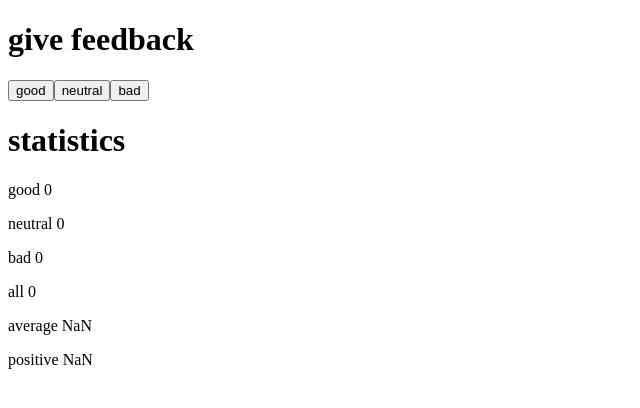
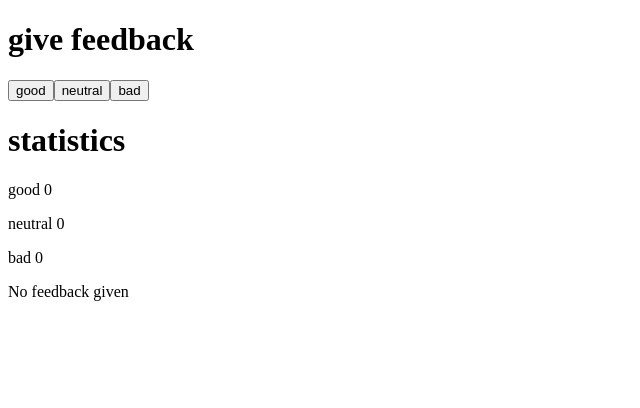
Before and after one commit to EugeneGincu/FullStackOpen, a React (Vite) app in the folder part1_exercise/: page / in a window 1280 px wide. Shown: the top 408 px of the page, without its empty margins (0-640 px from the left). Built offline with nearby package versions, Linux system fonts and the light colour scheme.

Commit message:
part1d exercise step 5

```diff
--- a/part1_exercise/src/App.jsx
+++ b/part1_exercise/src/App.jsx
@@ -14,15 +14,21 @@ const Display = (props) => {
 
 const Statistics = (props) => {
     let [good,bad,all] = props.values;
-    // console.log(props.values[0]);
+    if (all === 0) return <div>No feedback given</div>
     return (
         <div>
-            <Display text="all " value={all}/>
-            <Display text="average " value={(good-bad)/all}/>
-            <Display text="positive " value={(good/all) * 100}/>
+            <StatisticLine text="all " value={all}/>
+            <StatisticLine text="average " value={(good-bad)/all}/>
+            <StatisticLine text="positive " value={(good/all) * 100}/>
         </div>
     )
 }
+
+
+const StatisticLine = (props) => {
+    return <Display text={props.text} value={props.value}/>
+}
+
 
 const App = () => {
     const [good, setGood] = useState(0);
```
